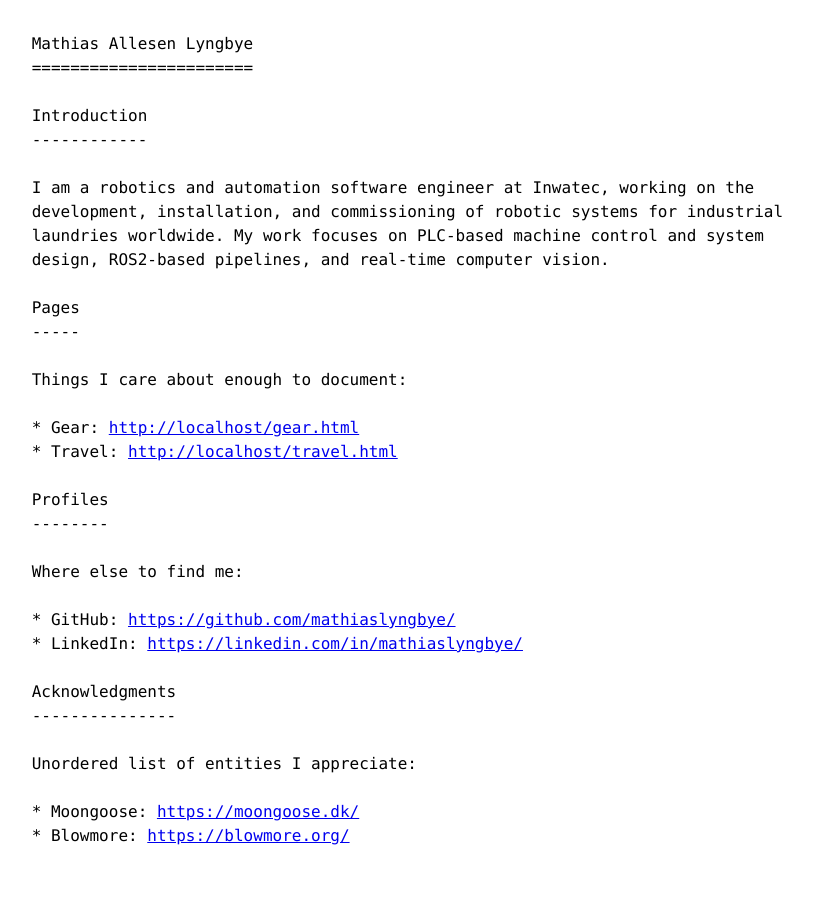
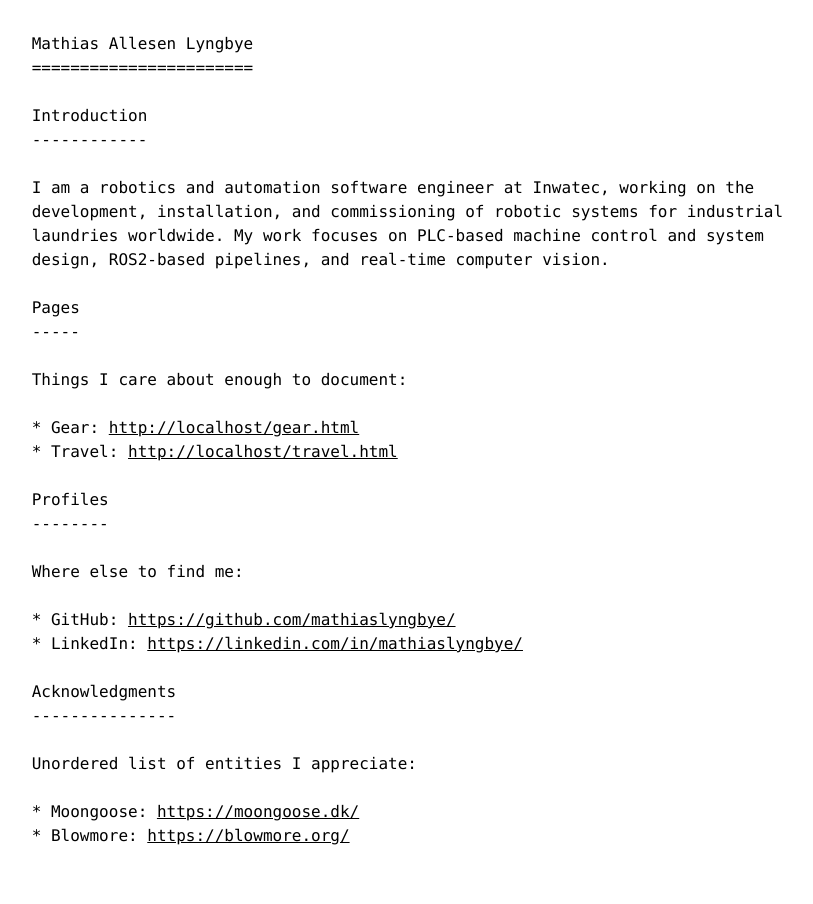
Before and after one commit to mathiaslyngbye/mathiaslyngbye.github.io, a Jekyll site: the page built from index.md, in a window 1280 px wide. Shown: the whole page, without its empty margins (223-1036 px from the left). Built offline with Jekyll 4.4.1, drawn with Linux system fonts in a browser that asks for light colours.

Commit message:
Add color-scheme meta tag and style adjustments

```diff
--- a/_layouts/default.html
+++ b/_layouts/default.html
@@ -3,6 +3,7 @@
 <head>
   <meta charset="utf-8">
   <meta name="viewport" content="width=device-width, initial-scale=1">
+  <meta name="color-scheme" content="light dark">
   <title>{{ page.title }}</title>
 
   <style>
@@ -50,6 +51,17 @@
     li::before {
       content: "* ";
     }
+
+    a {
+      color: inherit;
+    }
+
+    @media (prefers-color-scheme: dark) {
+      body {
+        background: #000;
+        color: #fff;
+      }
+    }
   </style>
 </head>
 
```
